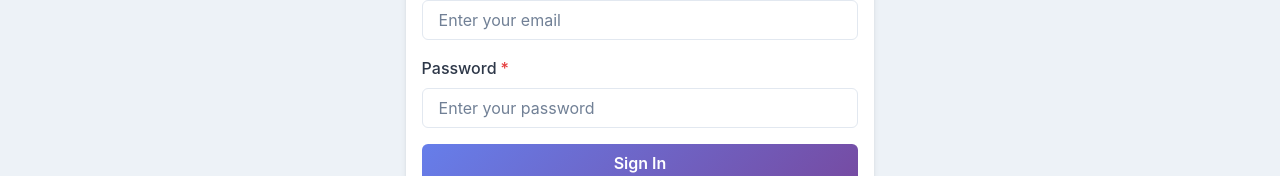
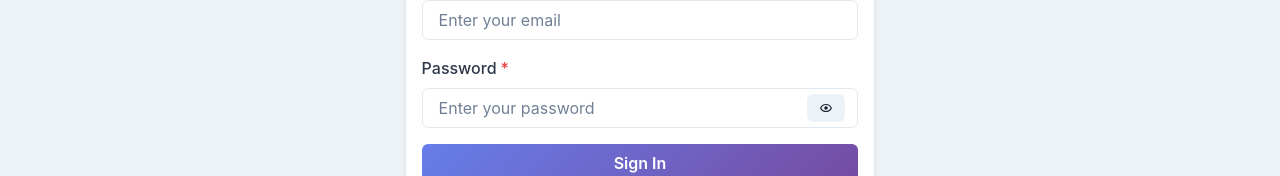
Before and after one commit to Sachin-chaurasiya/Code-Snippets-Builder, a React (Create React App) app: page /signin in a window 1280 px wide. Shown: the part 294-470 px from the top of the page. Built offline with nearby package versions, Linux system fonts and the light colour scheme; what reactflow would draw is missing.

Commit message:
chore(ui): add password input

```diff
--- a/src/components/Common/AuthForm/AuthForm.tsx
+++ b/src/components/Common/AuthForm/AuthForm.tsx
@@ -41,6 +41,7 @@ import { getDateByDateString } from 'utils/DateTimeUtils';
 import Cookies from 'js-cookie';
 import { validateForm } from 'utils/FormUtils';
 import { useAppProvider } from 'AppProvider';
+import PasswordInput from '../PasswordInput';
 
 const AuthForm: FC<AuthFormProps> = ({ formType }) => {
   const { onUpdateSession } = useAppProvider();
@@ -213,12 +214,9 @@ const AuthForm: FC<AuthFormProps> = ({ formType }) => {
             isInvalid={Boolean(formError.password)}
             isRequired>
             <FormLabel>Password</FormLabel>
-            <Input
-              name="password"
-              type="password"
+            <PasswordInput
               value={formData.password}
               onChange={handleOnChange}
-              placeholder="Enter your password"
             />
             {formError.password && (
               <FormErrorMessage>{formError.password}</FormErrorMessage>
--- /dev/null
+++ b/src/components/Common/PasswordInput.tsx
@@ -0,0 +1,35 @@
+import {
+  Button,
+  Input,
+  InputGroup,
+  InputProps,
+  InputRightElement,
+} from '@chakra-ui/react';
+import React, { FC } from 'react';
+import { BiHide, BiShow } from 'react-icons/bi';
+
+const PasswordInput: FC<InputProps> = (props) => {
+  const [show, setShow] = React.useState(false);
+  const handleClick = () => {
+    setShow(!show);
+  };
+
+  return (
+    <InputGroup>
+      <Input
+        name="password"
+        pr="4rem"
+        type={show ? 'text' : 'password'}
+        placeholder="Enter your password"
+        {...props}
+      />
+      <InputRightElement width="4rem">
+        <Button h="1.75rem" size="sm" onClick={handleClick}>
+          {show ? <BiHide /> : <BiShow />}
+        </Button>
+      </InputRightElement>
+    </InputGroup>
+  );
+};
+
+export default PasswordInput;
```
